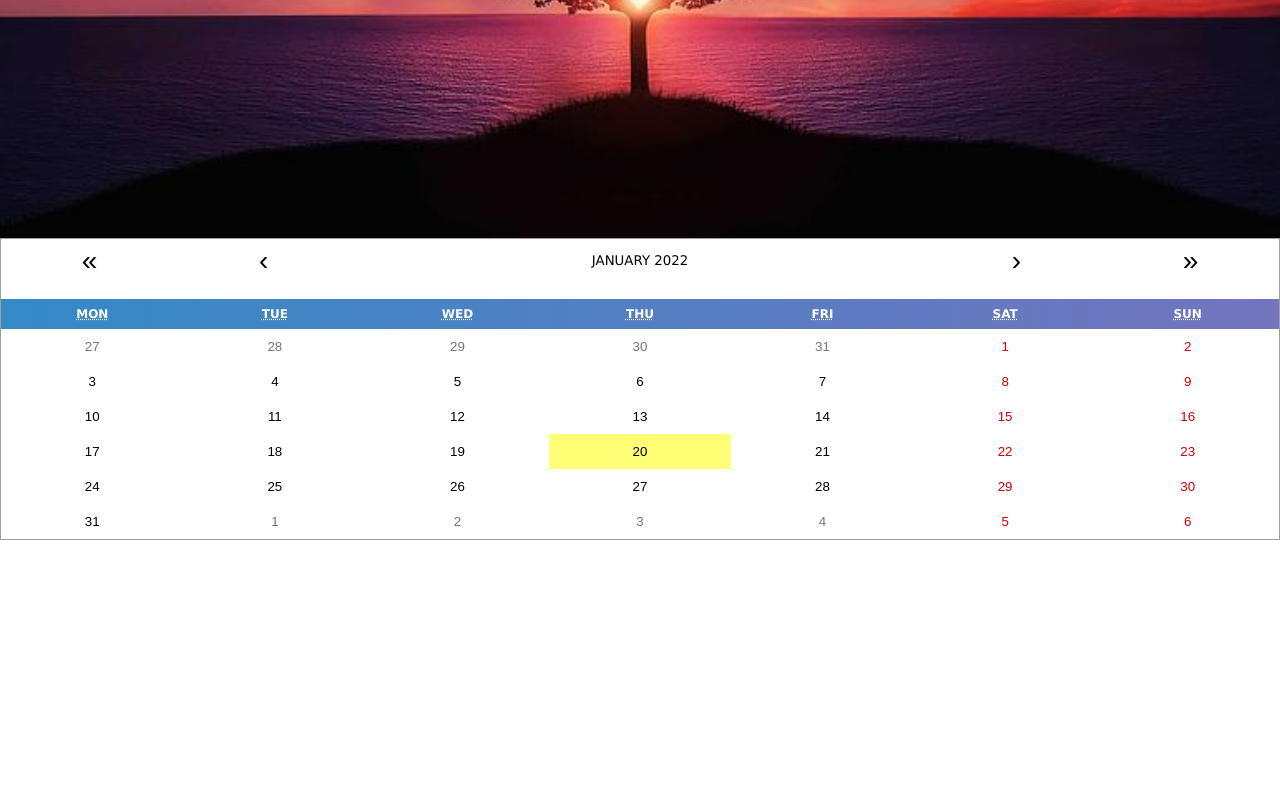
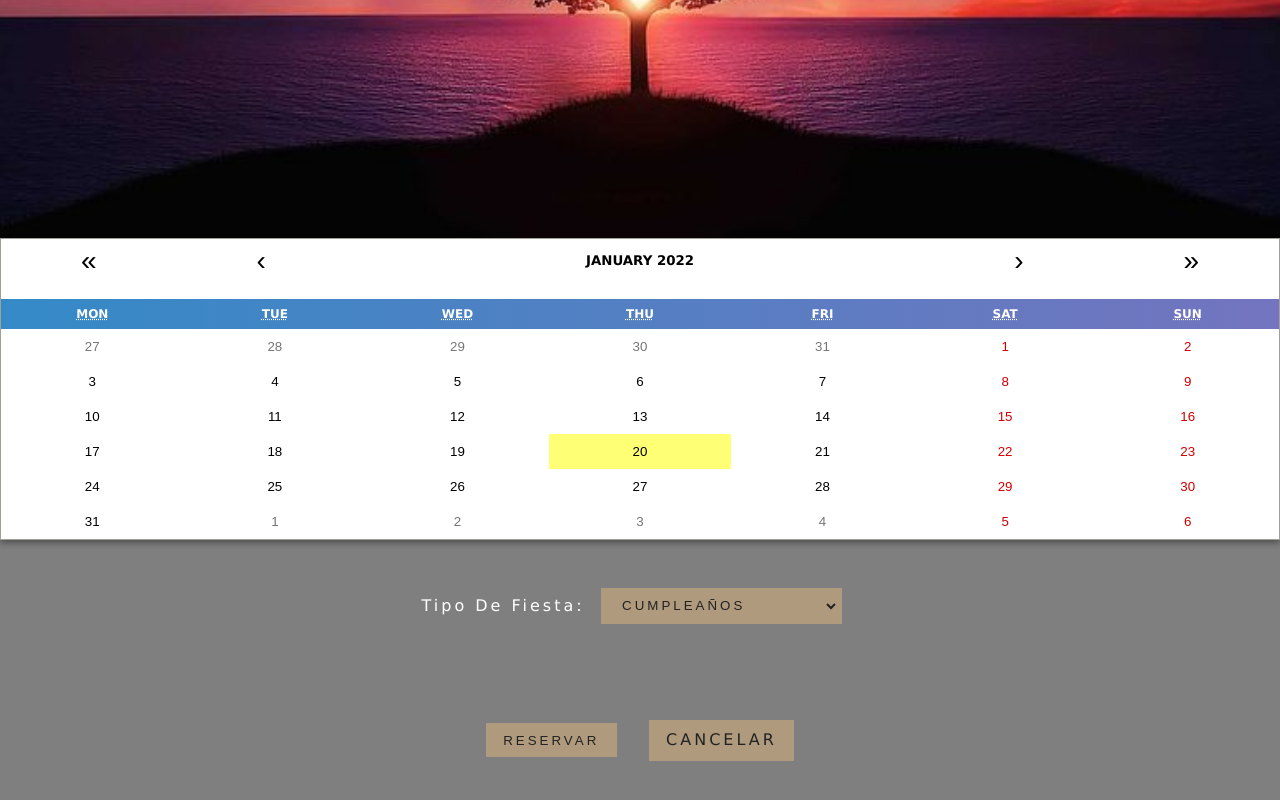
Before and after one commit to IvanSoftSolutions/SalonFiestas_WebApp, a React (Create React App) app: page /calendar in a window 1280 px wide. Shown: the part 562-1362 px from the top of the page. Before the commit the page ends 1102 px from the top, so only its background shows below. Built offline with nearby package versions, Linux system fonts and the light colour scheme.

Commit message:
Add common buttons

```diff
--- a/src/App.css
+++ b/src/App.css
@@ -52,7 +52,17 @@ h6 {
   font-weight: bold;
   margin-bottom: 1.5em;
 }
-
+.btn-container {
+  display: flex;
+  align-items: center;
+  justify-content: center;
+  background: rgba(0, 0, 0, 0.5);
+  color: var(--mainWhite);
+  padding: 2rem 1rem;
+  text-align: center;
+  text-transform: capitalize;
+  letter-spacing: var(--mainSpacing);
+}
 .btn-primary {
   display: inline-block;
   text-decoration: none;
@@ -66,6 +76,23 @@ h6 {
   cursor: pointer;
 }
 .btn-primary:hover {
+  background: transparent;
+  color: var(--primaryColor);
+}
+.btn-secondary {
+  display: inline-block;
+  text-decoration: none;
+  letter-spacing: var(--mainSpacing);
+  color: var(--mainBlack);
+  background: var(--primaryColor);
+  padding: 0.4rem 0.9rem;
+  border: 3px solid var(--primaryColor);
+  margin: 1rem;
+  transition: var(--mainTransition);
+  text-transform: uppercase;
+  cursor: pointer;
+}
+.btn-secondary:hover {
   background: transparent;
   color: var(--primaryColor);
 }
@@ -556,6 +583,7 @@ h6 {
   font-family: Verdana, Geneva, Tahoma, sans-serif;
   line-height: 1.4;
   text-transform: uppercase;
+  font-weight: bold;
 }
 .react-calendar__navigation__arrow {
   font-size: 1.75em;
@@ -643,3 +671,4 @@ button.react-calendar__month-view__days__day--weekend {
 .react-calendar--selectRange .react-calendar__tile--hover {
   background-color: #e6e6e6;
 }
+/*End of calendar*/
--- a/src/pages/Calendar.js
+++ b/src/pages/Calendar.js
@@ -14,8 +14,25 @@ export default function Calendario() {
                     </Link>
                 </Banner>
             </Hero>
-            <div class="calendar-div">
+            <div class="calendar-container">
                 <Calendar />
+            </div>
+            <div class="btn-container">
+                <label for="type">Tipo de fiesta:</label>
+                <select className='btn-secondary' name="type" id="type">
+                    <option value="birthday">Cumpleaños</option>
+                    <option value="anniversary">Aniversario</option>
+                    <option value="familiar">Fiesta familiar</option>
+                    <option value="graduation">Graduacion</option>
+                    <option value="communion">Primera comunión</option>
+                    <option value="other">Otro</option>
+                </select>
+            </div>
+            <div className='btn-container'>
+                <button className='btn-secondary'>Reservar</button>
+                <Link to='/' className='btn-secondary'>
+                    Cancelar
+                </Link>
             </div>
         </>
 
```
